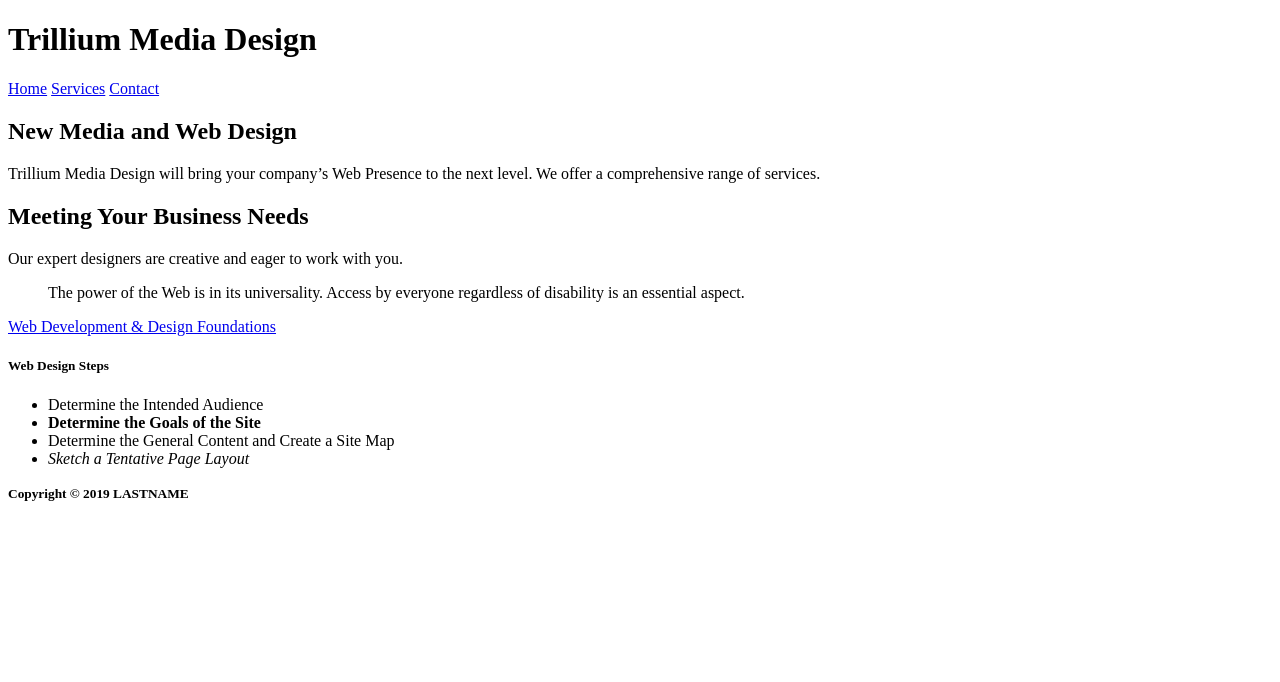
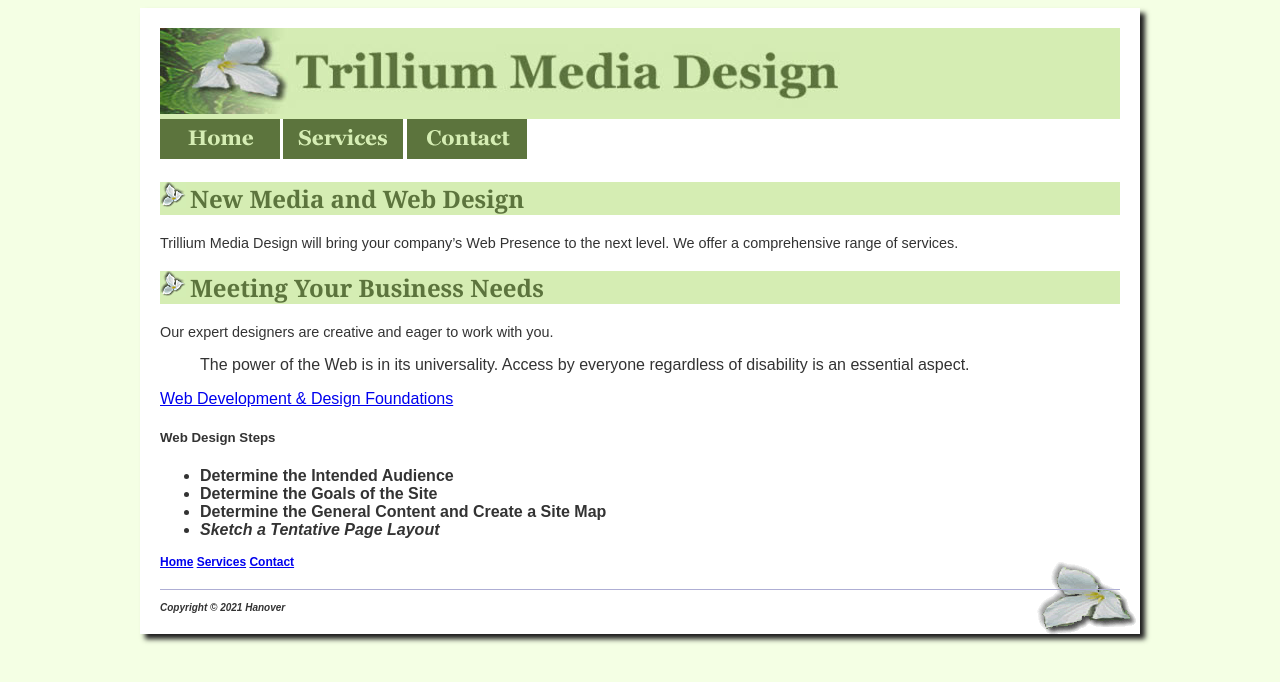
Before and after one commit to 44144-fa21/ch4inclassnotes-mckennahanover, a plain HTML site: page index.html in a window 1280 px wide. Drawn offline with Linux system fonts and the light colour scheme.

Commit message:
Ch4InClassNotes
added code

```diff
--- a/index.html
+++ b/index.html
@@ -1,19 +1,27 @@
 <!DOCTYPE html>
 <html lang="en">
 	<head>
-		<title>LASTNAME Chapter 4 InClass Notes</title>
+		<title>Hanover Chapter 4 InClass Notes</title>
 		<meta charset="utf-8">
+		<link rel="icon" href="favicon.ico" type="image/x-con">
+		<link rel="stylesheet" href="style.css">
 	</head>
     <body>
+			<div id="container">
         <!-- Structural Elements - header, nav, main, footer -->
         <header>
-            <h1>Trillium Media Design</h1>
+					<!-- Image Map Generated by http://www.image-map.net/ -->
+<img src="trilliumbanner.jpg" usemap="#image-map">
+
+<map name="image-map">
+	<area target="" alt="NWMSU" title="NWMSU" href="https://www.nwmissouri.edu" coords="1,2,125,84" shape="rect">
+</map>
         </header>
         <nav>
             <!-- Anchor tags - specifies hyperlink reference to a file. Relative Links - link to pages on own site. -->
-            <a href="index.html">Home</a>
-            <a href="services.html">Services</a>
-            <a href="contact.html">Contact</a>
+            <a href="index.html"><img src="home.gif" alt="Home" width="120" height="40"></a>
+            <a href="services.html"><img src="services.gif" alt="Services" width="120" height="40"></a>
+            <a href="contact.html"><img src="contact.gif" alt="Contact" width="120" height="40"></a>
         </nav>
         <main>
             <h2>New Media and Web Design</h2>
@@ -37,9 +45,15 @@
             </ul>
 
         </main>
+				<nav>
+						<!-- Anchor tags - specifies hyperlink reference to a file. Relative Links - link to pages on own site. -->
+						<a href="index.html">Home</a>
+						<a href="services.html">Services</a>
+						<a href="contact.html">Contact</a>
+				</nav>
         <footer>
-            <small><strong>Copyright &copy; 2019 LASTNAME</strong></small>
+            <small><strong>Copyright &copy; 2021 Hanover</strong></small>
         </footer>
-
+			</div>
     </body>
 </html>
--- /dev/null
+++ b/style.css
@@ -0,0 +1,48 @@
+body {
+  background-color: #F4FFE4;
+  color: #333333;
+  font-family: Arial,Verdana, sa;ns-serif;
+}
+header {
+  background-color: #D5EDB3;
+  color: #5C743D;
+  font-family: Georgia, "Times New Roman", serif;
+}
+h2 {
+  background-color: #D5EDB3;
+  color: #5C743D;
+  font-family: Georgia, "Times New Roman", serif;
+  background-image: url(trilliumbullet.gif);
+  background-repeat: no-repeat;
+  padding-left: 30px;
+}
+p {
+  font-size: .90em;
+}
+ul {
+  font-weight: bold;
+}
+nav {
+  font-weight: bold;
+  font-size: .75em;
+}
+footer {
+  font-size: .75em;
+  font-style: italic;
+  border-top: thin solid #AEAED4;
+  padding-top: 10px;
+  margin-top: 20px;
+}
+img {
+  border-style: none;
+}
+#container {
+  background-color: #FFFFFF;
+  padding: 20px;
+  width: 80%;
+  margin: auto;
+  box-shadow: 5px 5px 5px #1E1E1E;
+  background: url(trilliumfoot.gif) no-repeat bottom right, #FFFFFF;
+  min-width: 800px;
+  max-width: 960px;
+}
```
Also changed, not shown: contact.html (+18 -6 lines), services.html (+18 -6 lines).
